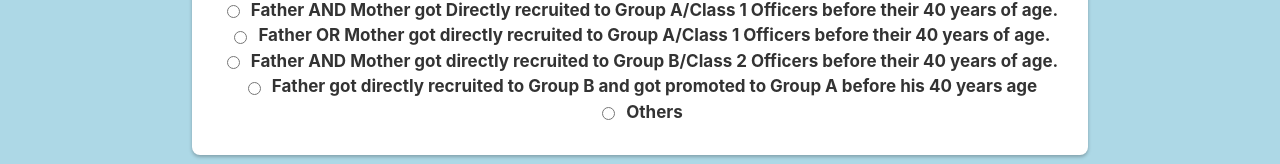
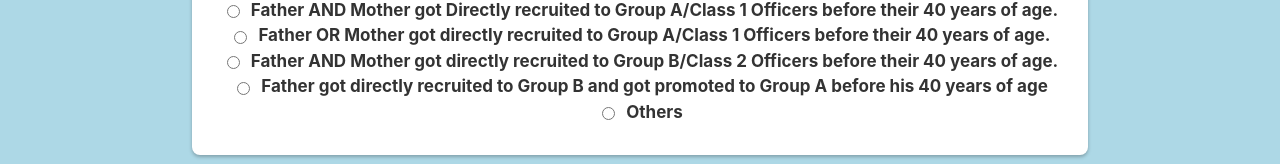
Before and after one commit to Jagadeesh-Kumar-With-Initial-As-S/creamy-layer, a React (Vite) app: page /government_sector in a window 1280 px wide. Shown: the part 339-503 px from the top of the page. Built offline with nearby package versions, Linux system fonts and the light colour scheme.

Commit message:
Update Government.jsx

```diff
--- a/src/pages/Government.jsx
+++ b/src/pages/Government.jsx
@@ -146,7 +146,7 @@ export default function Government() {
 									>
 										Father got directly recruited to Group B
 										and got promoted to Group A before his
-										40 years age
+										40 years of age
 									</label>
 								</div>
 								<div style={styles.radioButton}>
```
